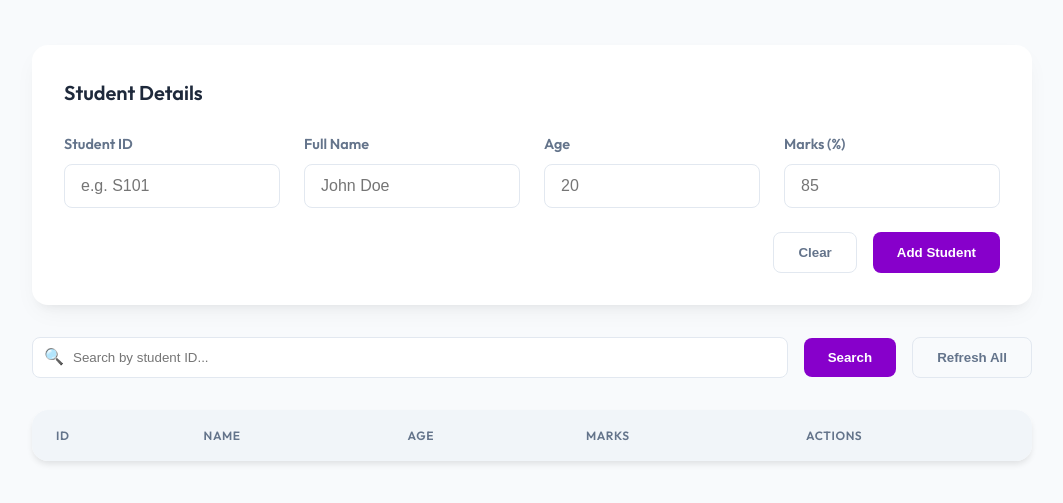
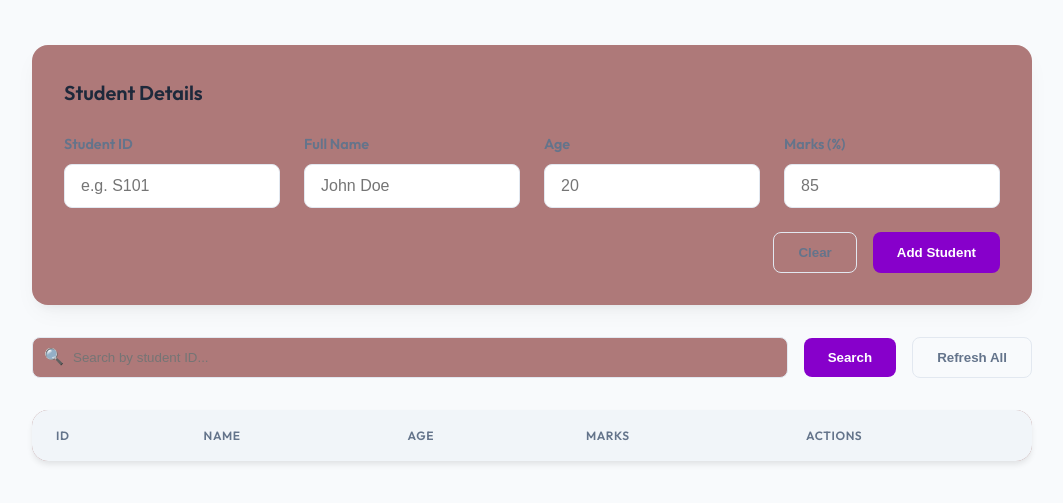
Before and after one commit to Arun-kumar-moorthy/Student-Management-System-full-Stack-, a plain HTML site: page index.html in a window 1280 px wide. Shown: the part 133-636 px from the top of the page, without its empty margins (108-1171 px from the left). Drawn offline with Linux system fonts and the light colour scheme; no server answers.

Commit message:
bg color change

```diff
--- a/index.html
+++ b/index.html
@@ -11,7 +11,7 @@
             --primary-color: #8700cb;
             --primary-hover: #73ff28;
             --bg-color: #f8fafc;
-            --card-bg: #ffffff;
+            --card-bg: #ae7979;
             --text-main: #1e293b;
             --text-muted: #64748b;
             --border-color: #e2e8f0;
```
